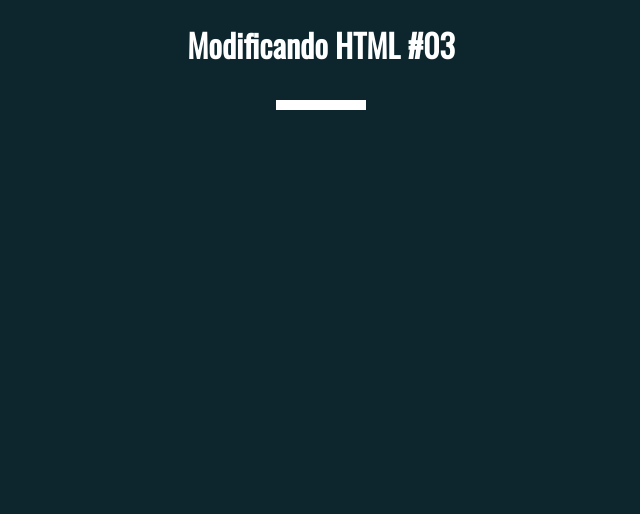
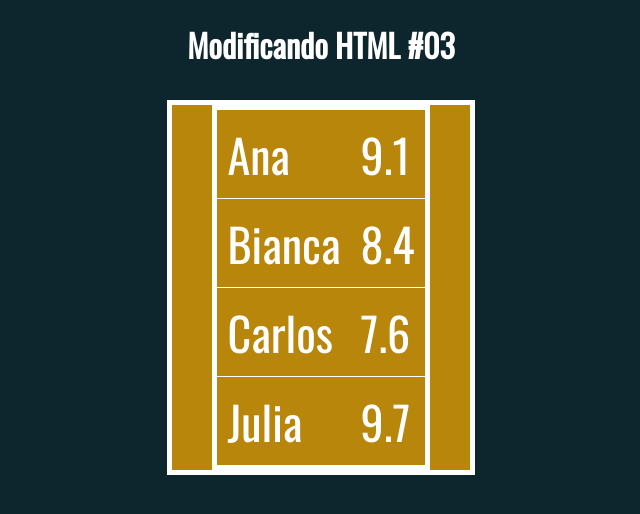
Before and after one commit to GeovaneF55/curso-php-extra, a plain HTML site: page jquery/modificandoHTML3.html in a window 1280 px wide. Shown: the whole page, without its empty margins (319-959 px from the left). Drawn offline with Linux system fonts and the light colour scheme.

Commit message:
jQuery - Modificando HTML #03

```diff
--- a/jquery/modificandoHTML3.html
+++ b/jquery/modificandoHTML3.html
@@ -13,13 +13,27 @@
     <div id='conteudo'></div>
 
     <script>
-        const pessoas = [
-            { nome: 'Ana', nota: 9.1 },
-            { nome: 'Bianca', nota: 8.4 },
-            { nome: 'Carlos', nota: 7.6 },
-            { nome: 'Julia', nota: 9.7 }
-        ]
+        $(function() {
+        // $(document).ready(function() {
+            const alunos = [
+                { nome: 'Ana', nota: 9.1 },
+                { nome: 'Bianca', nota: 8.4 },
+                { nome: 'Carlos', nota: 7.6 },
+                { nome: 'Julia', nota: 9.7 }
+            ]
 
-        // ...
+            const linhas = alunos.map(aluno => {
+                const tdNome = $('<td>').html(aluno.nome)
+                const tdNota = $('<td>').html(aluno.nota)
+
+                // return $('<tr>').append(tdNome).append(tdNota)
+                // return $('<tr>').append([tdNome, tdNota])
+                return $('<tr>').append(tdNome, tdNota)
+            })
+
+            const tabela = $('<table>').append(linhas)
+                .css('border', 'solid 5px')
+            $('#conteudo').append(tabela)
+        })
     </script>
 </body>
```
